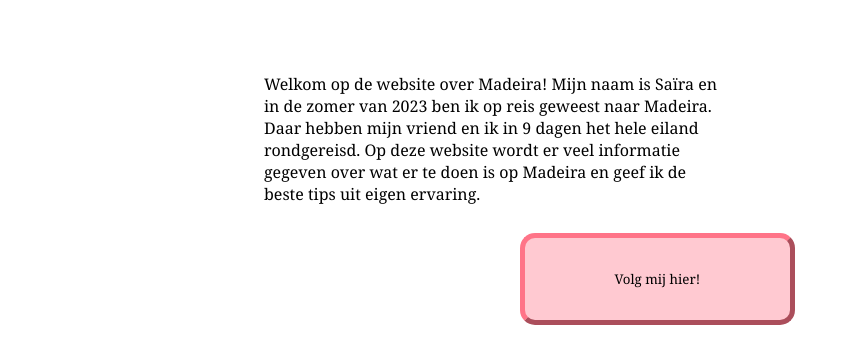
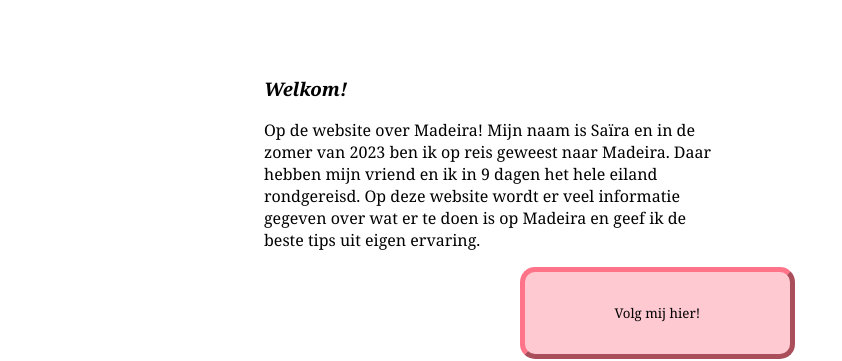
Before and after one commit to sairavdoever/Madeira, a plain HTML site: page index.html in a window 1280 px wide. Shown: the part 427-788 px from the top of the page, 0-842 px from the left. Drawn offline with Linux system fonts and the light colour scheme; grey boxes are pictures that could not be loaded.

Commit message:
allerlaatsteversie

```diff
--- a/index.html
+++ b/index.html
@@ -32,7 +32,9 @@
 
         <div class="intro-tekst">
 
-          <p> Welkom op de website over Madeira! Mijn naam is Saïra en in de zomer van 2023 ben ik op reis geweest naar Madeira. Daar hebben mijn vriend en ik in 9 dagen het hele eiland rondgereisd. Op deze website wordt er veel informatie gegeven over wat er te doen is op Madeira en geef ik de beste tips uit eigen ervaring.</p>
+          <h3>Welkom!</h3>
+
+          <p>Op de website over Madeira! Mijn naam is Saïra en in de zomer van 2023 ben ik op reis geweest naar Madeira. Daar hebben mijn vriend en ik in 9 dagen het hele eiland rondgereisd. Op deze website wordt er veel informatie gegeven over wat er te doen is op Madeira en geef ik de beste tips uit eigen ervaring.</p>
 
         </div>
 
```
